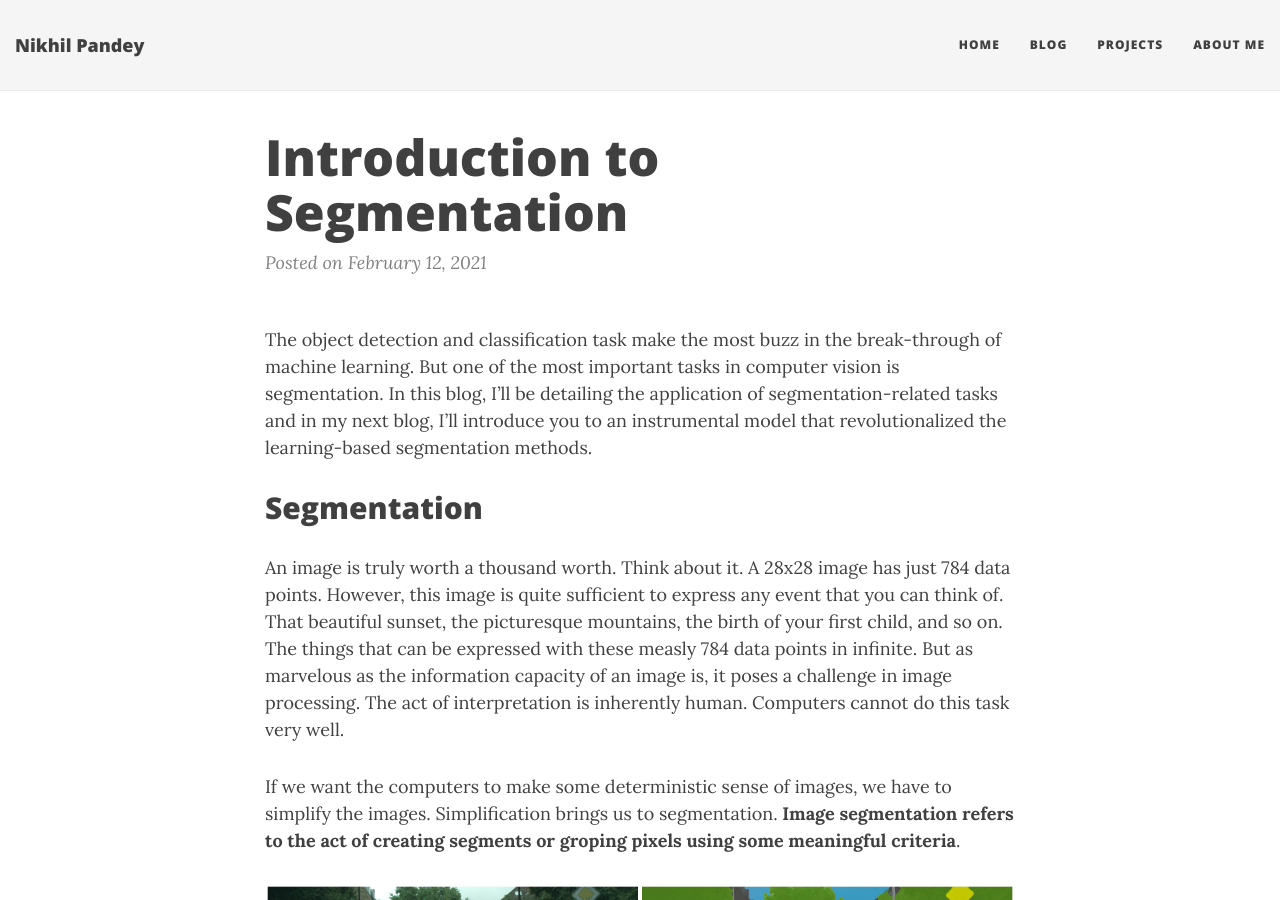
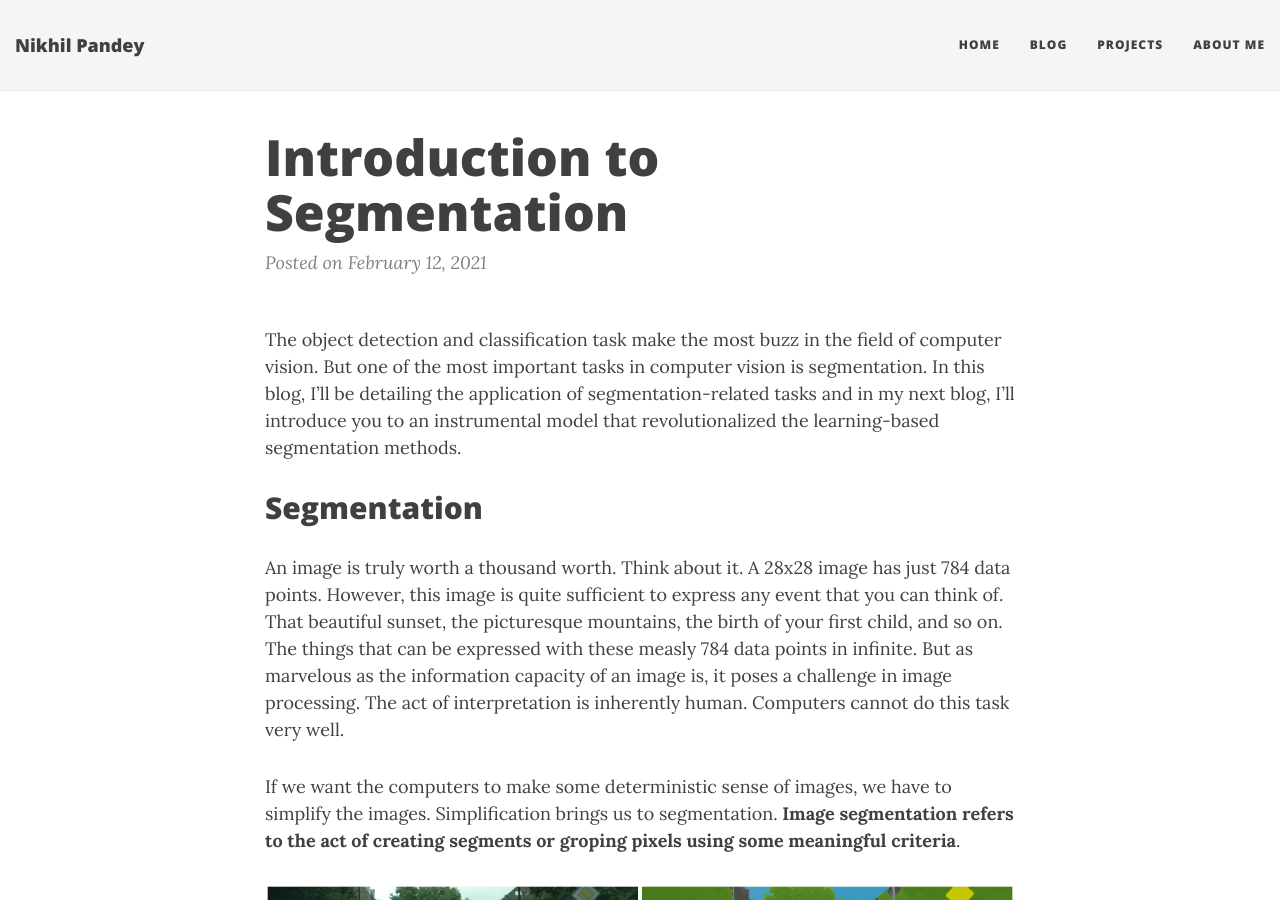
Before and after one commit to notenail/notenail.github.io, a Jekyll site: the page built from _posts/2021-2-10-segmentation.md, in a window 1280 px wide and 900 px high. Built offline with Jekyll 4.4.1, drawn with Linux system fonts in a browser that asks for light colours; nearby versions of some CDN libraries; comment, search, counter and statistics services are not loaded; some of the changed text lies outside the part shown.

Commit message:
updated content

```diff
--- a/_posts/2021-2-10-segmentation.md
+++ b/_posts/2021-2-10-segmentation.md
@@ -11,7 +11,7 @@ tags: [Blog, Image-Segmentation, Computer Vision]
 ---
 
 
-The object detection and classification task make the most buzz in the break-through of machine learning. But one of the most important tasks in computer vision is segmentation. In this blog, I’ll be detailing the application of segmentation-related tasks and in my next blog, I'll introduce you to an instrumental model that revolutionalized the learning-based segmentation methods.
+The object detection and classification task make the most buzz in the field of computer vision. But one of the most important tasks in computer vision is segmentation. In this blog, I’ll be detailing the application of segmentation-related tasks and in my next blog, I'll introduce you to an instrumental model that revolutionalized the learning-based segmentation methods.
 
 ## Segmentation
 An image is truly worth a thousand worth. Think about it. A 28x28 image has just 784 data points. However, this image is quite sufficient to express any event that you can think of. That beautiful sunset, the picturesque mountains, the birth of your first child, and so on.  The things that can be expressed with these measly 784 data points in infinite. But as marvelous as the information capacity of an image is, it poses a challenge in image processing. The act of interpretation is inherently human. Computers cannot do this task very well.
```
Also changed, not shown: other parts of _posts/2021-2-10-segmentation.md (+3 -0 lines).
